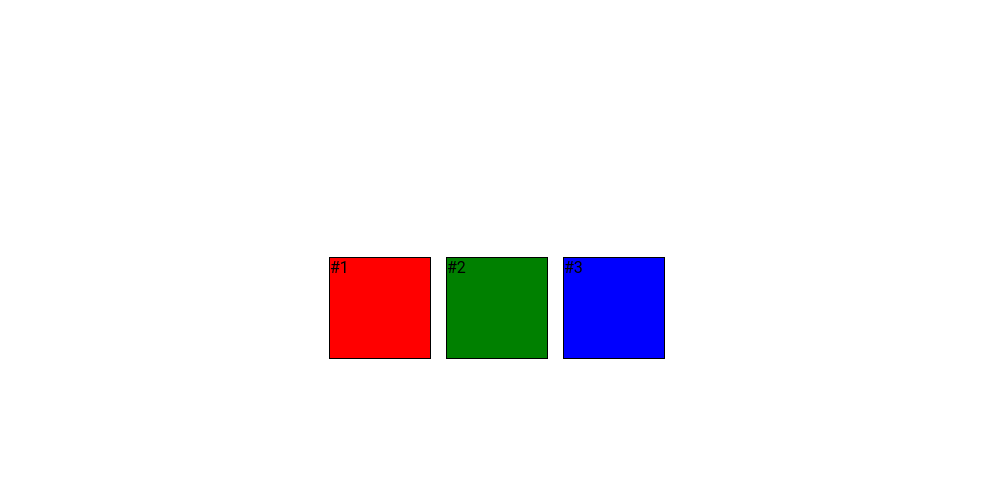
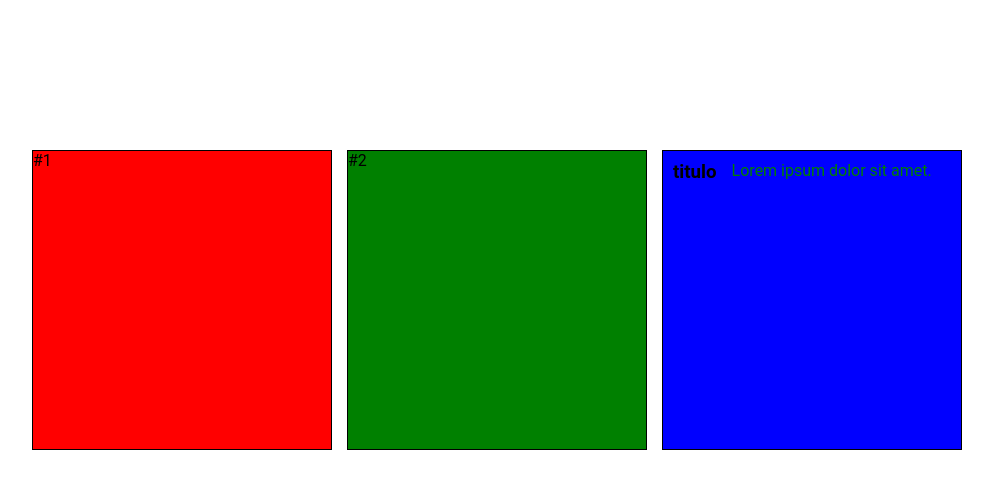
Before and after one commit to hernandw/ejercicios-html-css, a plain HTML site: page index.html in a window 1280 px wide. Shown: the whole page, without its empty margins (143-1136 px from the left). Drawn offline with Linux system fonts and the light colour scheme.

Commit message:
:sparkles: add flex

```diff
--- a/assets/css/style.css
+++ b/assets/css/style.css
@@ -1,3 +1,9 @@
+* {
+    margin: 0;
+    padding: 0;
+    box-sizing: border-box;
+}
+
 body {
   font-family: "Roboto", sans-serif;
 }
@@ -16,27 +22,38 @@ p {
 
   justify-content: center;
   align-items: center;
+
   gap: 15px;
 }
 
 .item {
-    width: 100px;
-    height: 100px;
+    width: 300px;
+    height: 300px;
     border: 1px solid black;
 }
 
 .box1 {
     background-color: red;
 
+
 }
 
 .box2 {
     background-color: green;
 
+
 }
 
 .box3 {
     background-color: blue;
+    display: flex;
+    gap: 15px;
+    padding: 10px;
+
 
 
 }
+
+/* h3 {
+    margin-left: 30px;
+} */
--- a/index.html
+++ b/index.html
@@ -13,7 +13,11 @@
     <div class="container">
         <div class="item box1">#1</div>
         <div class="item box2">#2</div>
-        <div class="item box3">#3</div>
+        <div class="item box3">
+
+            <h3>titulo</h3>
+            <p>Lorem ipsum dolor sit amet.</p>
+        </div>
     </div>
 
 </body>
```
